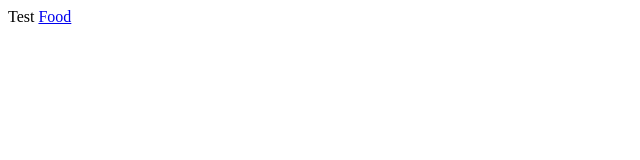
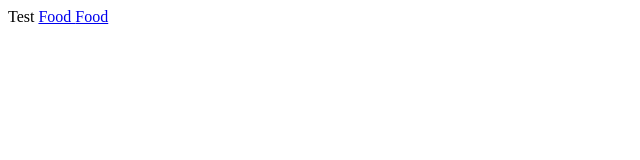
Before and after one commit to SRYian/WebPro-D-static-web, a plain HTML site: page index.html in a window 1280 px wide. Shown: the full height of the page, 0-640 px from the left. Drawn offline with Linux system fonts and the light colour scheme.

Commit message:
add-new href

```diff
--- a/index.html
+++ b/index.html
@@ -12,6 +12,9 @@
 <a href="/quiz1/food.html">
     Food
 </a>
+<a href="/quiz1/index.html">
+    Food
+</a>
 
 </body>
 </html>
```
